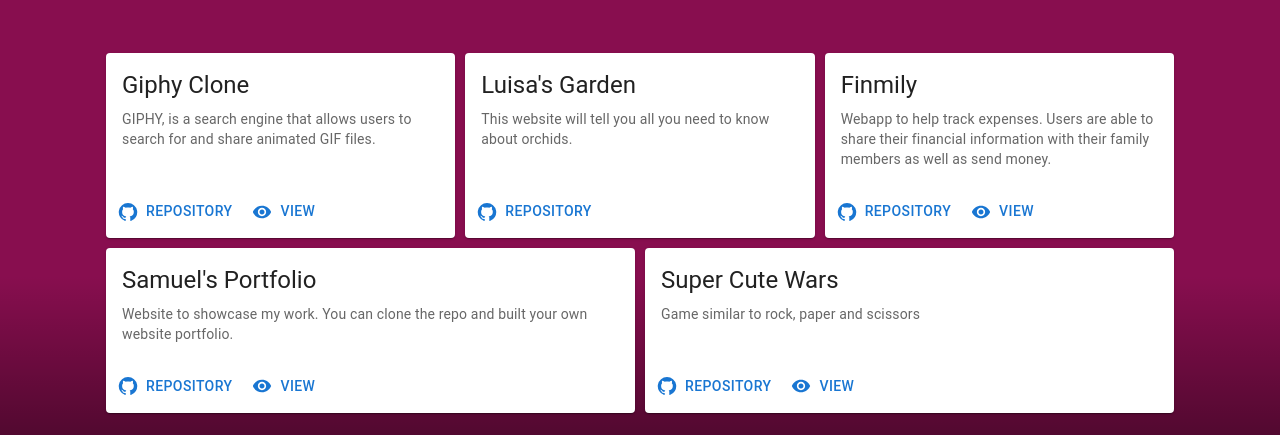
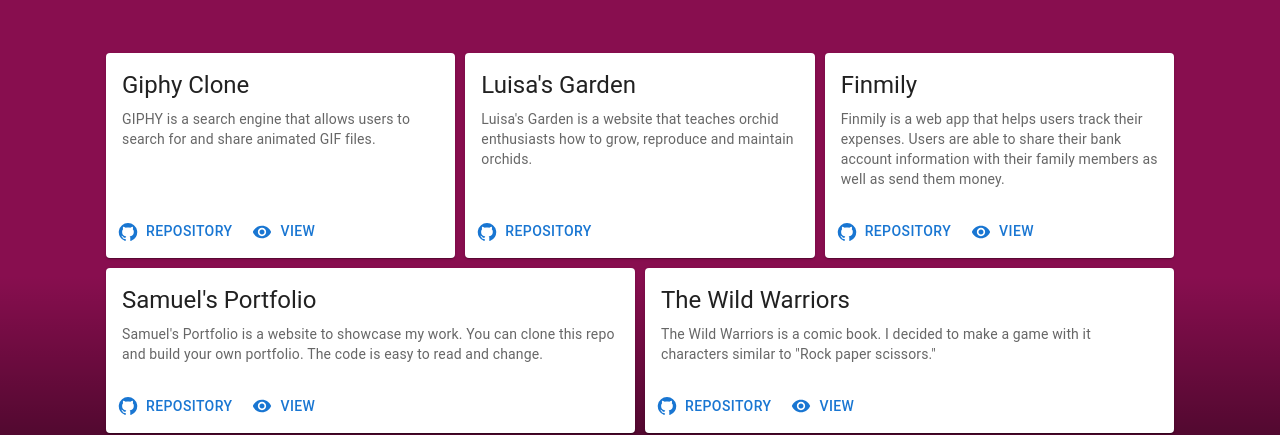
Before and after one commit to samsoftwaredev/portfolio, a Next.js app: page / in a window 1280 px wide. Shown: the part 1734-2169 px from the top of the page. Built offline with nearby package versions, Linux system fonts and the light colour scheme; a web font is replaced by a local one.

Commit message:
updated projects

```diff
--- a/constants/variables/owner.ts
+++ b/constants/variables/owner.ts
@@ -87,9 +87,16 @@ export const SKILL3 = [
 export const PROJECTS = [
   // {
   //   image: alliespro,
-  //   imageAlt: "Website",
+  //   imageAlt: "Website Home Page",
   //   title: "AlliesPro",
   //   description: "Helping Freelancers get paid on time",
+  //   repositoryURL: "",
+  // },
+  // {
+  //   image: rosaryApp,
+  //   imageAlt: "Rosary App",
+  //   title: "Rosary Webapp",
+  //   description: "User are able to pray the rosary",
   //   repositoryURL: "",
   // },
   {
@@ -97,7 +104,7 @@ export const PROJECTS = [
     imageAlt: "Website",
     title: "Giphy Clone",
     description:
-      "GIPHY, is a search engine that allows users to search for and share animated GIF files.",
+      "GIPHY is a search engine that allows users to search for and share animated GIF files.",
     websiteURL: "https://rocky-sierra-20177.herokuapp.com/",
     repositoryURL: "https://github.com/samsoftwaredev/giphy-clone",
   },
@@ -106,7 +113,7 @@ export const PROJECTS = [
     imageAlt: "Website",
     title: "Luisa's Garden",
     description:
-      "This website will tell you all you need to know about orchids.",
+      "Luisa's Garden is a website that teaches orchid enthusiasts how to grow, reproduce and maintain orchids.",
     websiteURL: "",
     repositoryURL: "https://github.com/samsoftwaredev/luisa-garden",
   },
@@ -115,7 +122,7 @@ export const PROJECTS = [
     imageAlt: "Website",
     title: "Finmily",
     description:
-      "Webapp to help track expenses. Users are able to share their financial information with their family members as well as send money.",
+      "Finmily is a web app that helps users track their expenses. Users are able to share their bank account information with their family members as well as send them money.",
     websiteURL: "https://finmily.herokuapp.com/",
     repositoryURL: "https://github.com/samsoftwaredev/finmily",
   },
@@ -124,15 +131,16 @@ export const PROJECTS = [
     imageAlt: "Website",
     title: "Samuel's Portfolio",
     description:
-      "Website to showcase my work. You can clone the repo and built your own website portfolio.",
+      "Samuel's Portfolio is a website to showcase my work. You can clone this repo and build your own portfolio. The code is easy to read and change.",
     websiteURL: "https://samuelruizportfolio.herokuapp.com/",
     repositoryURL: "https://github.com/samsoftwaredev/portfolio",
   },
   {
     image: game,
     imageAlt: "Game Website",
-    title: "Super Cute Wars",
-    description: "Game similar to rock, paper and scissors",
+    title: "The Wild Warriors",
+    description:
+      'The Wild Warriors is a comic book. I decided to make a game with it characters similar to "Rock paper scissors."',
     websiteURL: "https://super-cute-wars.herokuapp.com/",
     repositoryURL: "https://github.com/samsoftwaredev/super-cute-wars",
   },
```
